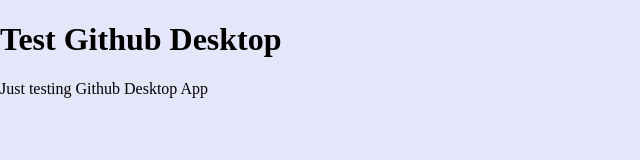
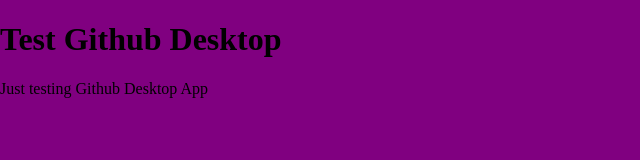
Before and after one commit to crisbnk/test-github, a plain HTML site: page index.html in a window 1280 px wide. Shown: the whole page, without its empty margins (0-640 px from the left). Drawn offline with Linux system fonts and the light colour scheme.

Commit message:
Changed bg color in purple

```diff
--- a/style.css
+++ b/style.css
@@ -4,5 +4,5 @@ html, body {
 }
 
 body {
-  background: lavender;
+  background: purple;
 }
```
